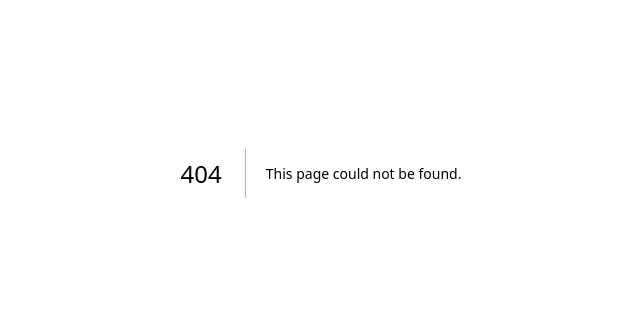
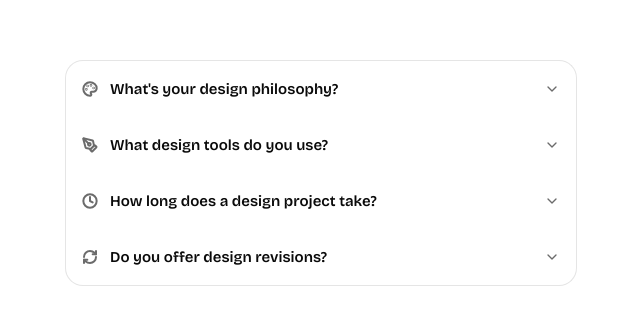
Before and after one commit to Surajx21/interactions, a Next.js app: page /interactions/split-accordion in a window 1280 px wide. Before the commit this address had no page. Shown: the part 227-552 px from the top of the page, without its empty margins (319-959 px from the left). Built offline with nearby package versions, Linux system fonts and the light colour scheme.

Commit message:
feat(interactions): add split accordion with bouncy accordion

```diff
--- /dev/null
+++ b/app/interactions/split-accordion/_components/BouncyAccordion.tsx
@@ -0,0 +1,90 @@
+"use client";
+
+import {
+  Accordion,
+  AccordionContent,
+  AccordionItem,
+  AccordionTrigger,
+} from "@/components/ui/accordion";
+import { cn } from "@/lib/utils";
+import { Palette, PenTool, Clock, RefreshCw } from "lucide-react";
+import { useState } from "react";
+
+const items = [
+  {
+    content:
+      "My design approach combines aesthetics with functionality. I focus on creating intuitive user experiences, clean visual hierarchies, and pixel-perfect interfaces that align with modern design principles and brand guidelines.",
+    icon: Palette,
+    id: "1",
+    title: "What's your design philosophy?",
+  },
+  {
+    content:
+      "I work with Figma for UI/UX design, Adobe Creative Suite for graphics, and prototyping tools like Framer. I also use design systems and component libraries to ensure consistency across projects.",
+    icon: PenTool,
+    id: "2",
+    title: "What design tools do you use?",
+  },
+  {
+    content:
+      "Typically, a project takes 2-4 weeks depending on complexity. This includes research, wireframing, visual design, prototyping, and revisions to deliver a polished final product.",
+    icon: Clock,
+    id: "3",
+    title: "How long does a design project take?",
+  },
+  {
+    content:
+      "I include up to 3 rounds of revisions in every project. I believe in collaborative iteration, gathering feedback at each stage to ensure the final design meets your vision and business goals.",
+    icon: RefreshCw,
+    id: "4",
+    title: "Do you offer design revisions?",
+  },
+];
+
+export default function BouncyAccordion() {
+  const [currentOpenIndex, setCurrentOpenIndex] = useState<number | null>(null);
+
+  return (
+    <div className="space-y-4 w-lg">
+      <Accordion
+        className="w-full py-2"
+        type="single"
+        collapsible
+        onValueChange={(value) => {
+          const index = items.findIndex((item) => item.id === value);
+          setCurrentOpenIndex(index === -1 ? null : index);
+        }}
+      >
+        {items.map((item, idx) => (
+          <AccordionItem
+            className={cn(
+              "py-2 px-4 border-x first:border-t first:rounded-t-2xl last:border-b last:rounded-b-2xl hover:bg-accent/50 transition-colors",
+              {
+                "border rounded-2xl my-4 last:mb-0 first:mt-0":
+                  currentOpenIndex === idx,
+                "border-b rounded-b-2xl": currentOpenIndex === idx + 1,
+                "border-t rounded-t-2xl": currentOpenIndex === idx - 1,
+              }
+            )}
+            key={item.id}
+            value={item.id}
+          >
+            <AccordionTrigger className="py-2 text-[15px] leading-6 hover:no-underline">
+              <span className="flex items-center gap-3">
+                <item.icon
+                  aria-hidden="true"
+                  className="shrink-0 opacity-60 stroke-3"
+                  size={16}
+                />
+                <span>{item.title}</span>
+              </span>
+            </AccordionTrigger>
+            <AccordionContent className="ps-7 pb-2 text-muted-foreground">
+              {item.content}
+            </AccordionContent>
+          </AccordionItem>
+        ))}
+      </Accordion>
+    </div>
+  );
+}
--- /dev/null
+++ b/app/interactions/split-accordion/page.tsx
@@ -0,0 +1,9 @@
+import BouncyAccordion from "./_components/BouncyAccordion";
+
+export default function Page() {
+  return (
+    <div className="min-h-screen flex items-center justify-center p-6">
+      <BouncyAccordion />
+    </div>
+  );
+}
```
